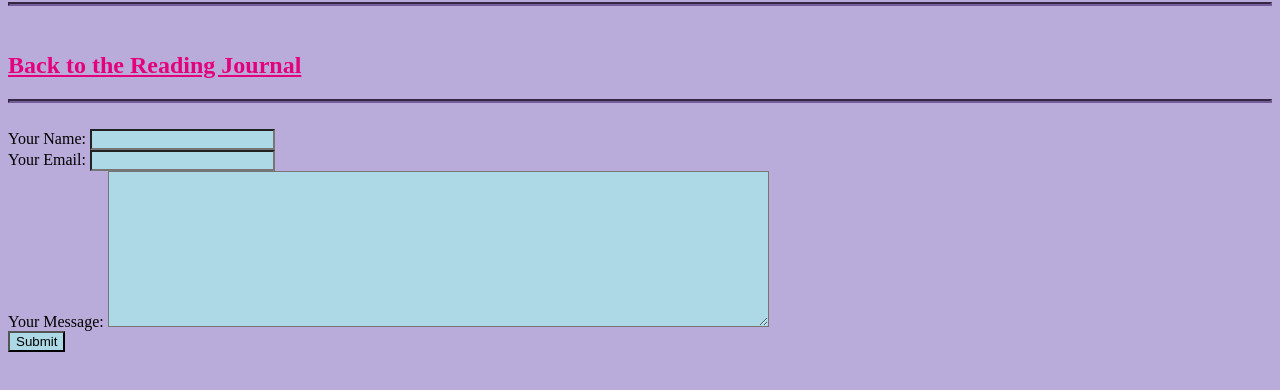
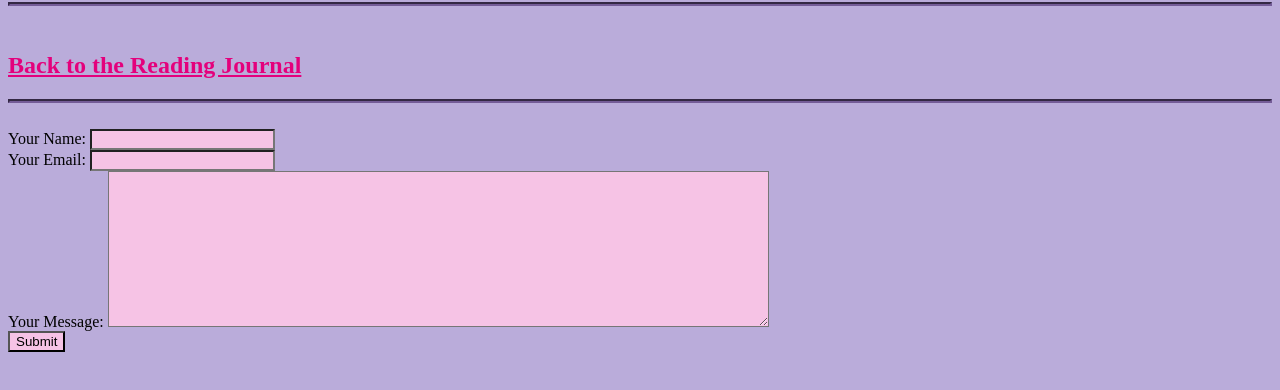
Before and after one commit to FreyaLitto/Olga-s-Reading-Journal, a plain HTML site: page ContactMe.html in a window 1280 px wide. Shown: the part 78-468 px from the top of the page. Drawn offline with Linux system fonts and the light colour scheme.

Commit message:
Update ContactMe.html

```diff
--- a/ContactMe.html
+++ b/ContactMe.html
@@ -24,10 +24,10 @@ a {
   color: #e4007c;
 }
      input {
-      background-color: lightblue;
+      background-color: #f6c3e5;
      }
      textarea {
-       background-color: lightblue;
+       background-color: #f6c3e5;
      }
     </style>
     <link rel="stylesheet" href="/styles.css">
```
